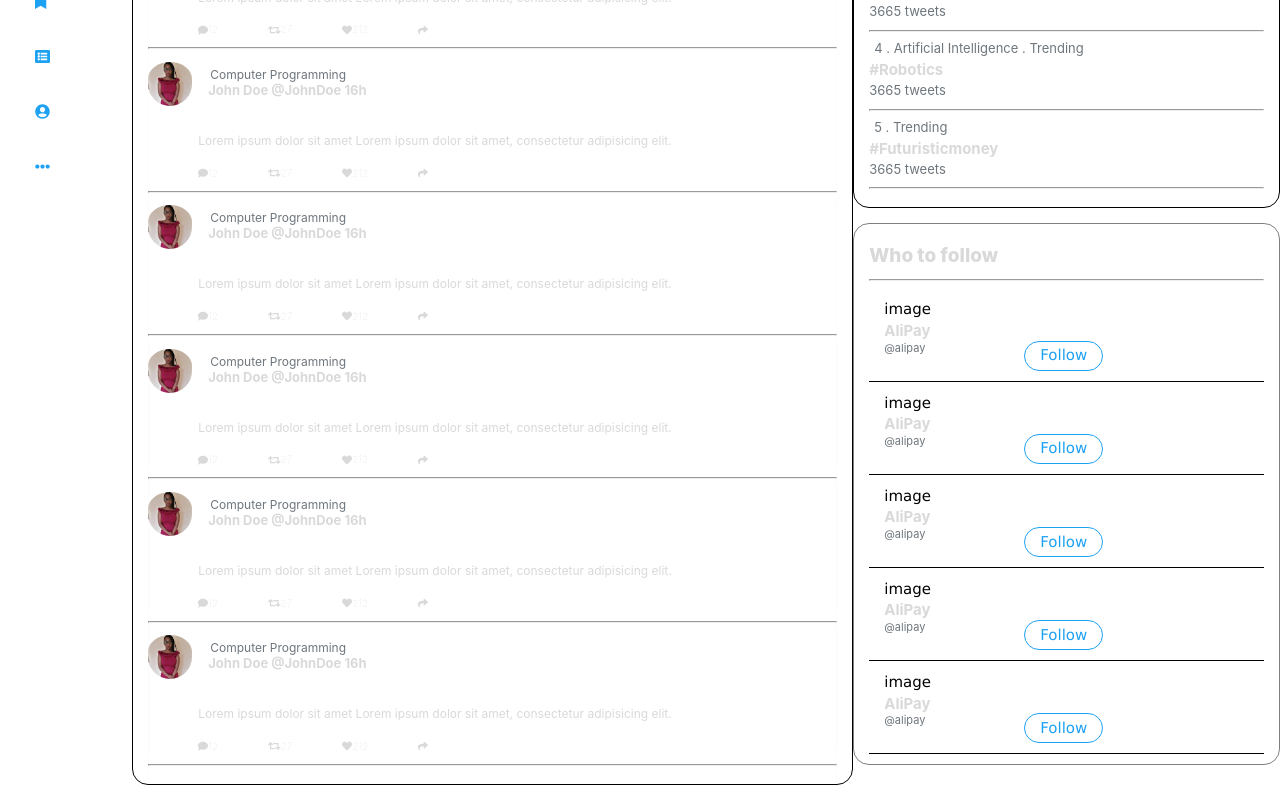
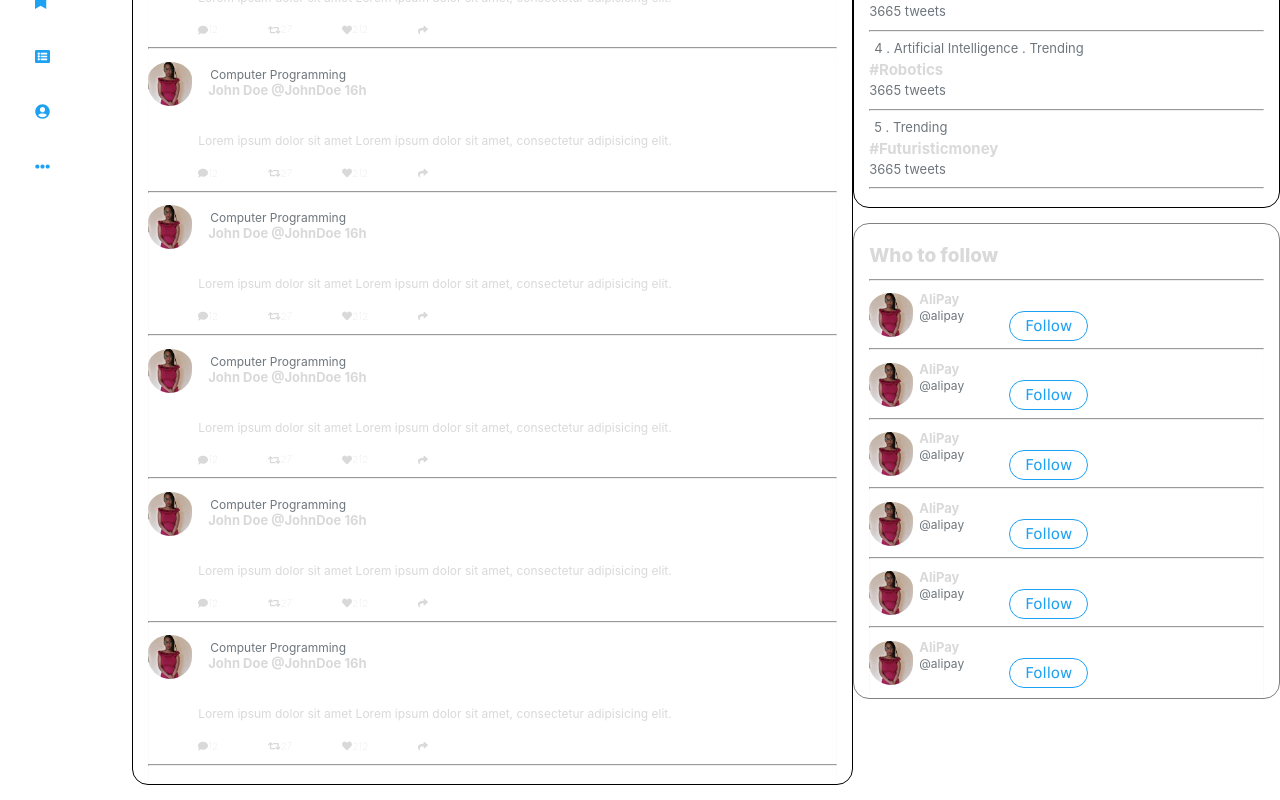
Before and after one commit to grace-mugoiri/twitter-clone, a React (Create React App) app in the folder frontend/: page / in a window 1280 px wide. Shown: the part 350-1150 px from the top of the page. Built offline with nearby package versions, Linux system fonts and the light colour scheme; no server answers.

Commit message:
follow people icons

```diff
--- a/frontend/src/assets/styles/topbar.css
+++ b/frontend/src/assets/styles/topbar.css
@@ -24,7 +24,6 @@
 	color: rgb(217, 217, 217);
 	float: left;
 	margin-top: 30px;
-	/* margin-left: -300px; */
 }
 
 
@@ -640,7 +639,7 @@ flex-direction: row;
 
 }
 
-.follow-links {
+/* .follow-links {
 	border-bottom-width: 1px;
 	border-bottom-style: solid;
 	outline-style: none;
@@ -654,8 +653,8 @@ flex-direction: row;
 	-moz-box-orient: horizontal;
 	flex-direction: row;
 
-}
-#follow-links {
+} */
+/* #follow-links {
 	flex-basis: 49px;
 	margin-right: 10px;
 	-moz-box-flex: 0;
@@ -688,25 +687,41 @@ flex-direction: row;
 	transition-property: background-color, box-shadow;
 	transition-duration: 0.2s;
 	border-width: 1px;
+
+}
+#follow-links img {
+	cursor: pointer;
 	border-radius: 9999px;
-}
+	height: 49px;
+	flex-basis: 49px;
+	padding-top: 5px;
+	margin-right: 10px;
+	-moz-box-flex: 0;
+	flex-grow: 0;
 
-.name {
-	-moz-box-pack: center;
-	justify-content: center;
-	flex-basis: 0px;
-	-moz-box-flex: 1;
-	flex-grow: 1;
-	overflow-wrap: break-word;
+} */
+
+.name a{
+	outline-style: none;
+cursor: pointer;
+flex-shrink: 1;
+max-width: 100%;
 white-space: nowrap;
 font-weight: 700;
-	font-size: 15px;
+font-size: 13px;
 font-family: -apple-system, BlinkMacSystemFont, 'Segoe UI', Roboto, Helvetica,
   Arial, sans-serif;
 line-height: 1.3125;
 overflow-wrap: break-word;
 min-width: 0px;
 color: rgb(217, 217, 217);
+/* margin-left: 5px; */
+margin-left: 50px;
+/* margin-top: 25px; */
+text-decoration: none;
+margin-bottom: 0px;
+	text-decoration: none;
+
 
 }
 .handle {
@@ -729,9 +744,11 @@ flex-direction: row;
 	text-overflow: ellipsis;
 	white-space: nowrap;
 	overflow-wrap: break-word;
-	font-size: 11px;
+	font-size: 12px;
 	position: absolute;
 	border-width: 1px;
+	margin-left: 50px;
+	margin-top: 20px;
 }
 .follow-handle button {
 	margin-left: 140px;
--- a/frontend/src/components/Home.jsx
+++ b/frontend/src/components/Home.jsx
@@ -365,48 +365,56 @@ function Home() {
           <div className="row-mid">
             <h2 className="follow">Who to follow</h2>
             <hr />
-            <div className="follow-links">
-              <div id="follow-link">
-                <img src="#" alt="" />
-                image
+            <div className="image">
+              <div className="image image-profile">
+								<img src={grace} alt="" />
               </div>
-              <div className="name"><span>AliPay</span></div>
+              <div className="name"><span> <a href="/profile">AliPay</a> </span></div>
               <div className="handle"><span>@alipay</span></div>
               <div className="follow-handle"><button>Follow</button></div>
             </div>
-            <div className="follow-links">
-              <div id="follow-link">
-                <img src="#" alt="" />
-                image
+						<hr/>
+            <div className="image">
+              <div className="image image-profile">
+								<img src={grace} alt="" />
               </div>
-              <div className="name"><span>AliPay</span></div>
+              <div className="name"><span> <a href="/profile">AliPay</a> </span></div>
               <div className="handle"><span>@alipay</span></div>
               <div className="follow-handle"><button>Follow</button></div>
             </div>
-            <div className="follow-links">
-              <div id="follow-link">
-                <img src="#" alt="" />
-                image
+						<hr/>
+            <div className="image">
+              <div className="image image-profile">
+								<img src={grace} alt="" />
               </div>
-              <div className="name"><span>AliPay</span></div>
+              <div className="name"><span> <a href="/profile">AliPay</a> </span></div>
               <div className="handle"><span>@alipay</span></div>
               <div className="follow-handle"><button>Follow</button></div>
             </div>
-            <div className="follow-links">
-              <div id="follow-link">
-                <img src="#" alt="" />
-                image
+						<hr/>
+            <div className="image">
+              <div className="image image-profile">
+								<img src={grace} alt="" />
               </div>
-              <div className="name"><span>AliPay</span></div>
+              <div className="name"><span> <a href="/profile">AliPay</a> </span></div>
               <div className="handle"><span>@alipay</span></div>
               <div className="follow-handle"><button>Follow</button></div>
             </div>
-            <div className="follow-links">
-              <div id="follow-link">
-                <img src="#" alt="" />
-                image
+						<hr/>
+            <div className="image">
+              <div className="image image-profile">
+								<img src={grace} alt="" />
               </div>
-              <div className="name"><span>AliPay</span></div>
+              <div className="name"><span> <a href="/profile">AliPay</a> </span></div>
+              <div className="handle"><span>@alipay</span></div>
+              <div className="follow-handle"><button>Follow</button></div>
+						</div>
+						<hr/>
+            <div className="image">
+              <div className="image image-profile">
+								<img src={grace} alt="" />
+              </div>
+              <div className="name"><span> <a href="/profile">AliPay</a> </span></div>
               <div className="handle"><span>@alipay</span></div>
               <div className="follow-handle"><button>Follow</button></div>
             </div>
```
Lines whose indentation alone changed are shown as unchanged.
